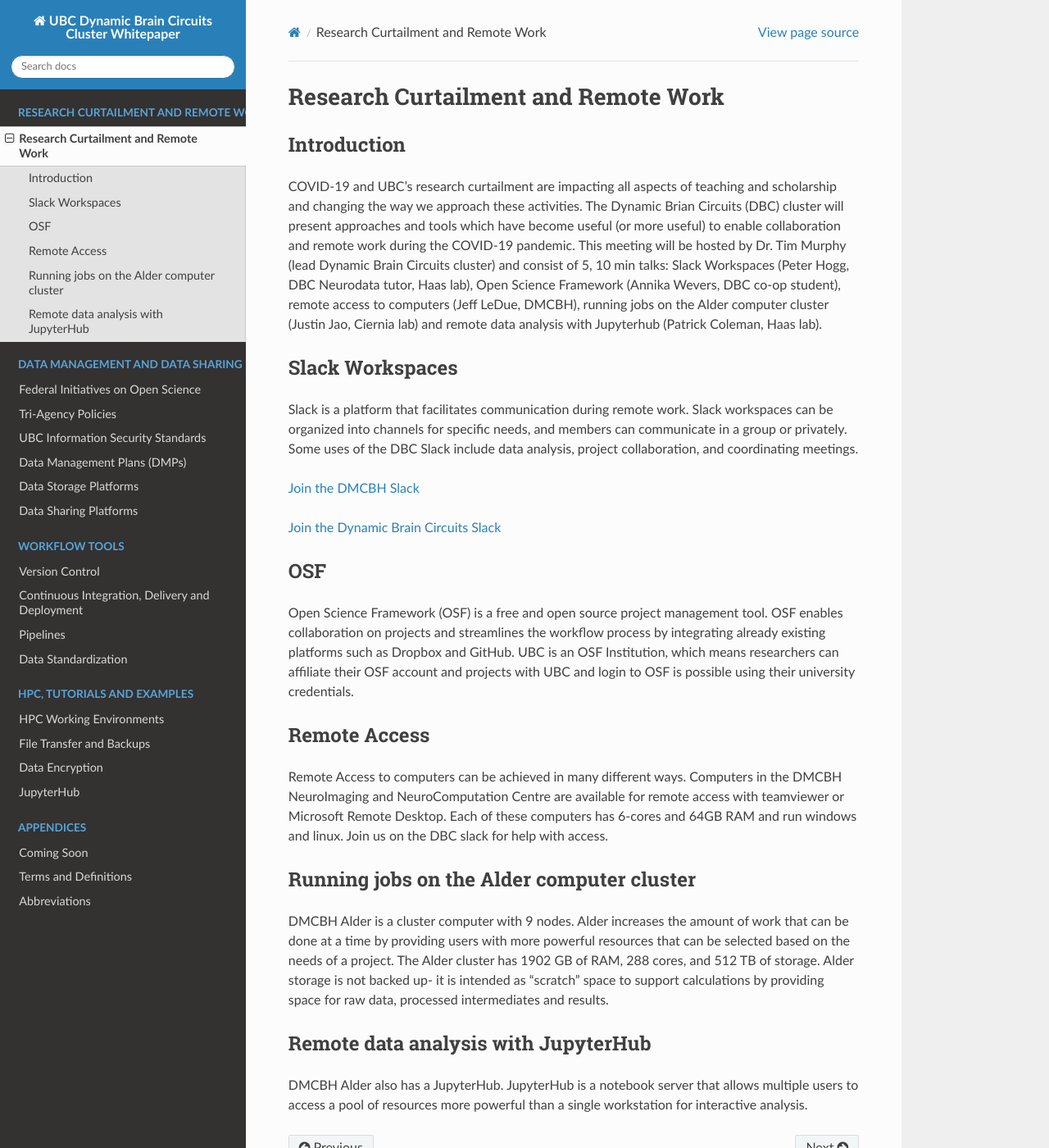
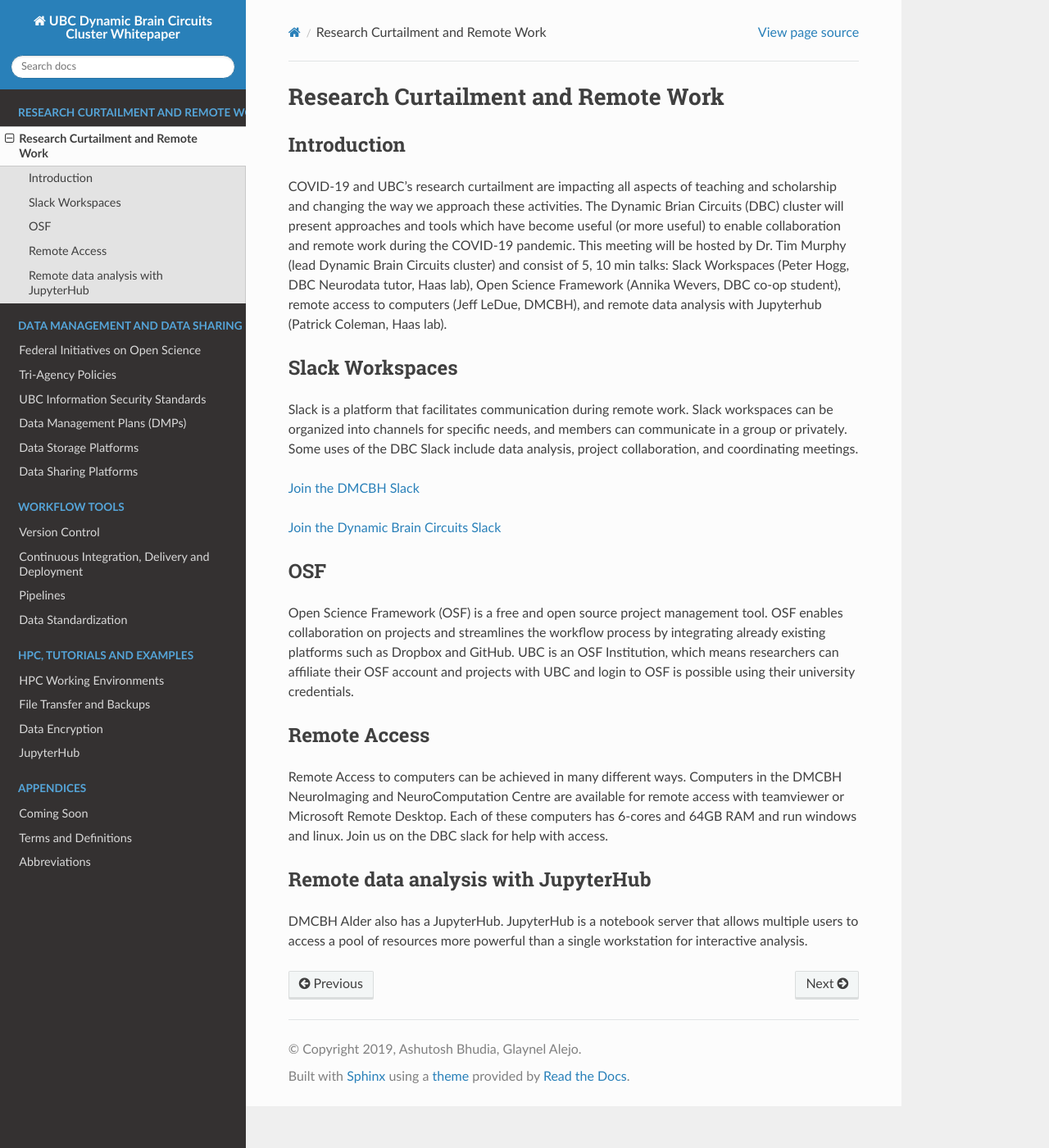
Before and after one commit to ubcbraincircuits/whitepaper, a Sphinx documentation site: the page built from source/covid19/index.rst, in a window 1280 px wide and 1400 px high. Shown: the whole window at 82% size. Built offline with Sphinx 7.4.7 and the Read the Docs theme 2.0.0, drawn with Linux system fonts in a browser that asks for light colours; pages that are not in the unit, such as notebooks, are missing from menus.

Commit message:
Update index.rst

```diff
--- a/source/covid19/index.rst
+++ b/source/covid19/index.rst
@@ -4,7 +4,7 @@ Research Curtailment and Remote Work
 
 Introduction
 ============
-COVID-19 and UBC’s research curtailment are impacting all aspects of teaching and scholarship and changing the way we approach these activities. The Dynamic Brian Circuits (DBC) cluster will present approaches and tools which have become useful (or more useful) to enable collaboration and remote work during the COVID-19 pandemic.  This meeting will be hosted by Dr. Tim Murphy (lead Dynamic Brain Circuits cluster) and consist of 5, 10 min talks: Slack Workspaces (Peter Hogg, DBC Neurodata tutor, Haas lab), Open Science Framework (Annika Wevers, DBC co-op student), remote access to computers (Jeff LeDue, DMCBH), running jobs on the Alder computer cluster (Justin Jao, Ciernia lab) and remote data analysis with Jupyterhub (Patrick Coleman, Haas lab).
+COVID-19 and UBC’s research curtailment are impacting all aspects of teaching and scholarship and changing the way we approach these activities. The Dynamic Brian Circuits (DBC) cluster will present approaches and tools which have become useful (or more useful) to enable collaboration and remote work during the COVID-19 pandemic.  This meeting will be hosted by Dr. Tim Murphy (lead Dynamic Brain Circuits cluster) and consist of 5, 10 min talks: Slack Workspaces (Peter Hogg, DBC Neurodata tutor, Haas lab), Open Science Framework (Annika Wevers, DBC co-op student), remote access to computers (Jeff LeDue, DMCBH), and remote data analysis with Jupyterhub (Patrick Coleman, Haas lab).
 
 Slack Workspaces
 ============
@@ -22,11 +22,6 @@ Remote Access
 ============
 Remote Access to computers can be achieved in many different ways.  Computers in the DMCBH NeuroImaging and NeuroComputation Centre are available for remote access with teamviewer or Microsoft Remote Desktop.  Each of these computers has 6-cores and 64GB RAM and run windows and linux.  Join us on the DBC slack for help with access.
 
-Running jobs on the Alder computer cluster
-============
-DMCBH Alder is a cluster computer with 9 nodes. Alder increases the amount of work that can be done at a time by providing users with more powerful resources that can be selected based on the needs of a project. The Alder cluster has 1902 GB of RAM, 288 cores, and 512 TB of storage.
-Alder storage is not backed up- it is intended as “scratch” space to support calculations by providing space for raw data, processed intermediates and results.
-
 Remote data analysis with JupyterHub
 ============
 DMCBH Alder also has a JupyterHub. JupyterHub is a notebook server that allows multiple users to access a pool of resources more powerful than a single workstation for interactive analysis.
```
